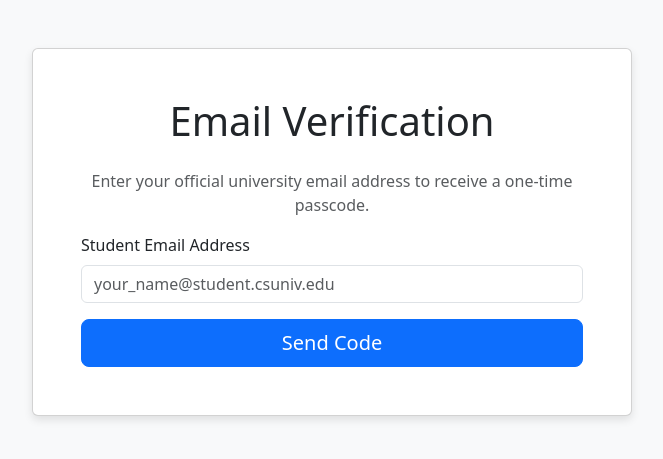
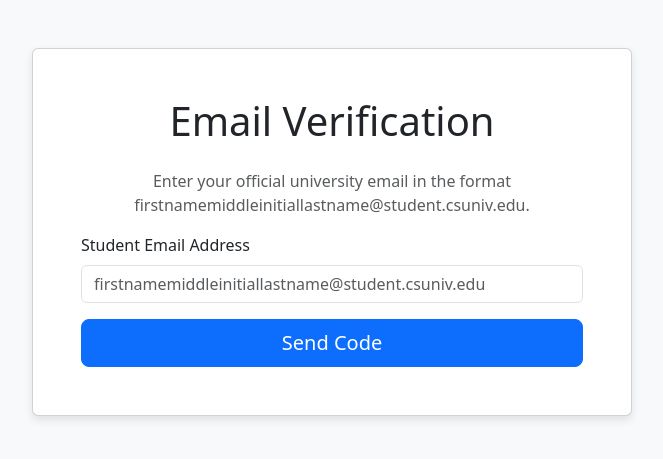
Before and after one commit to Shortballer2/csu-voting, a Flask app: page /verify_email in a window 1280 px wide. Shown: the part 56-515 px from the top of the page, without its empty margins (308-971 px from the left). Run offline with Flask 3, Linux system fonts and the light colour scheme; the visitor is signed in with stand-in values (Sample User, id 1).

Commit message:
Tighten student email format validation

```diff
--- a/app.py
+++ b/app.py
@@ -3,6 +3,7 @@ import json
 import random
 import smtplib
 import ssl
+import re
 from flask import Flask, render_template, request, redirect, url_for, session, flash
 from email.mime.text import MIMEText
 from datetime import datetime
@@ -37,6 +38,7 @@ SMTP_SERVER = os.getenv("SMTP_SERVER", "smtp-mail.outlook.com")
 SMTP_PORT = int(os.getenv("SMTP_PORT", 587))
 ADMIN_USER = os.getenv("ADMIN_USER", "admin")
 ADMIN_PASS = os.getenv("ADMIN_PASS", "password")
+STUDENT_EMAIL_PATTERN = re.compile(r"^[a-z]+[a-z][a-z]+@student\.csuniv\.edu$")
 
 # --- Helper Functions ---
 def load_candidates():
@@ -116,8 +118,11 @@ def verify_email():
         return redirect(url_for("index"))
     if request.method == "POST":
         email = request.form["email"].strip().lower()
-        if not email.endswith("@student.csuniv.edu"):
-            flash("You must use your CSU student email (@student.csuniv.edu).", "danger")
+        if not STUDENT_EMAIL_PATTERN.match(email):
+            flash(
+                "Use your CSU student email in this format: firstnamemiddleinitiallastname@student.csuniv.edu.",
+                "danger",
+            )
             return redirect(url_for("verify_email"))
         student = Student.query.filter_by(email=email).first()
         if not student:
--- a/templates/verify_email.html
+++ b/templates/verify_email.html
@@ -5,11 +5,11 @@
 <div class="card content-card">
     <div class="card-body">
         <h1 class="card-title text-center mb-4">Email Verification</h1>
-        <p class="text-center text-muted">Enter your official university email address to receive a one-time passcode.</p>
+        <p class="text-center text-muted">Enter your official university email in the format firstnamemiddleinitiallastname@student.csuniv.edu.</p>
         <form method="post">
             <div class="mb-3">
                 <label for="email" class="form-label">Student Email Address</label>
-                <input type="email" class="form-control" id="email" name="email" placeholder="your_name@student.csuniv.edu" required>
+                <input type="email" class="form-control" id="email" name="email" placeholder="firstnamemiddleinitiallastname@student.csuniv.edu" pattern="[A-Za-z]{5,}@student\.csuniv\.edu" required>
             </div>
             <div class="d-grid">
                 <button type="submit" class="btn btn-primary btn-lg">Send Code</button>
```
